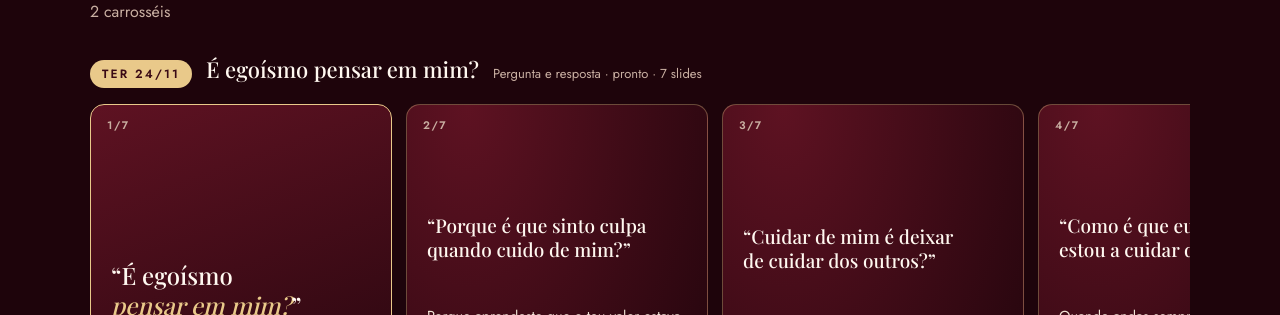
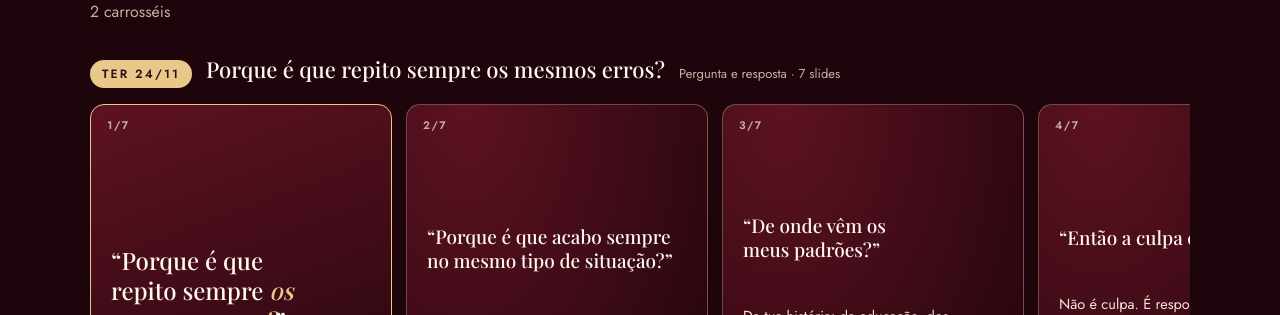
Before and after one commit to vicmarketingg/VICmarket, a plain HTML site: page linha-editorial/carrosseis-sollange.html in a window 1280 px wide. Shown: the part 485-800 px from the top of the page. Drawn offline with nearby package versions, Linux system fonts and the light colour scheme; a web font is replaced by a local one.

Commit message:
Replace posted 'egoismo' carousel with new patterns carousel on 24/11
Co-Authored-By: Claude Opus 5.5 <noreply@anthropic.com>
Claude-Session: https://claude.ai/code/session_01LHQJ2mQGDsvNSWxv53LoAn

```diff
--- a/linha-editorial/carrosseis-sollange.html
+++ b/linha-editorial/carrosseis-sollange.html
@@ -63,14 +63,14 @@ h3{font:500 22px/1.25 var(--display);color:var(--creme);margin:0;text-wrap:balan
 <script>
 const S = [
  {id:"semana-1",nome:"Semana 1 · Voltar a ti",sub:"24 a 29 de novembro",cars:[
-  {data:"Ter 24/11",titulo:"É egoísmo pensar em mim?",tipo:"Pergunta e resposta · pronto",slides:[
-   ["“É egoísmo <em>pensar em mim?</em>”",""],
-   ["“Porque é que sinto culpa quando cuido de mim?”","Porque aprendeste que o teu valor estava apenas em servir. Cuidar dos outros foi o lugar onde te <b>sentiste mais amada.</b>"],
-   ["“Cuidar de mim é deixar de cuidar dos outros?”","Não. É deixar de te <b>abandonar</b> enquanto cuidas de todos."],
-   ["“Como é que eu sei que não estou a cuidar de mim?”","Quando andas sempre cansada e dizes que sim sem pensar. E quando <b>já não sabes o que te faz feliz.</b>"],
-   ["“Por onde começo?”","Começa por pequenos gestos: uma pausa por dia, um «não» sem justificações e a pergunta <b>“de que é que preciso hoje?”</b>"],
-   ["“E se os outros não compreenderem?”","Alguns não vão compreender. E está tudo bem. Quem te ama <b>aprende a amar-te inteira.</b>"],
-   ["Cuidar de ti não é egoísmo. É autorresponsabilidade.","Guarda esta publicação e partilha-a com uma mulher que precise de ouvir isto.","cta"]]},
+  {data:"Ter 24/11",titulo:"Porque é que repito sempre os mesmos erros?",tipo:"Pergunta e resposta",slides:[
+   ["“Porque é que repito sempre <em>os mesmos erros?</em>”",""],
+   ["“Porque é que acabo sempre no mesmo tipo de situação?”","Porque não são erros: <b>são padrões.</b> E um padrão repete-se até ser compreendido."],
+   ["“De onde vêm os meus padrões?”","Da tua história: da educação, dos exemplos que tiveste e do que precisaste <b>para te sentires segura.</b>"],
+   ["“Então a culpa é minha?”","Não é culpa. É responsabilidade: agora que vês o padrão, <b>podes escolher diferente.</b>"],
+   ["“Como é que reconheço um padrão?”","Quando a situação muda, as pessoas mudam, mas <b>o final é sempre igual.</b>"],
+   ["“Dá para mudar?”","Sim. Primeiro compreende-se, depois muda-se. <b>Sem julgamento.</b>"],
+   ["Não há nada de errado contigo. Existem padrões.","Se queres compreender os teus, a <b>Essência</b> é o primeiro passo. Link na bio.","cta"]]},
   {data:"Sex 27/11",titulo:"Qual é o programa certo para ti?",tipo:"Programas · venda",slides:[
    ["Nove programas, <em>uma visão:</em> construir de dentro para fora.","Desliza e descobre o teu."],
    ["Tens resultados, mas sentes que te afastaste de ti?","→ <b>Mentoria Soberana</b>"],
```
Also changed, not shown: linha-editorial/linha-editorial-sollange.html (+1 -1 lines).
